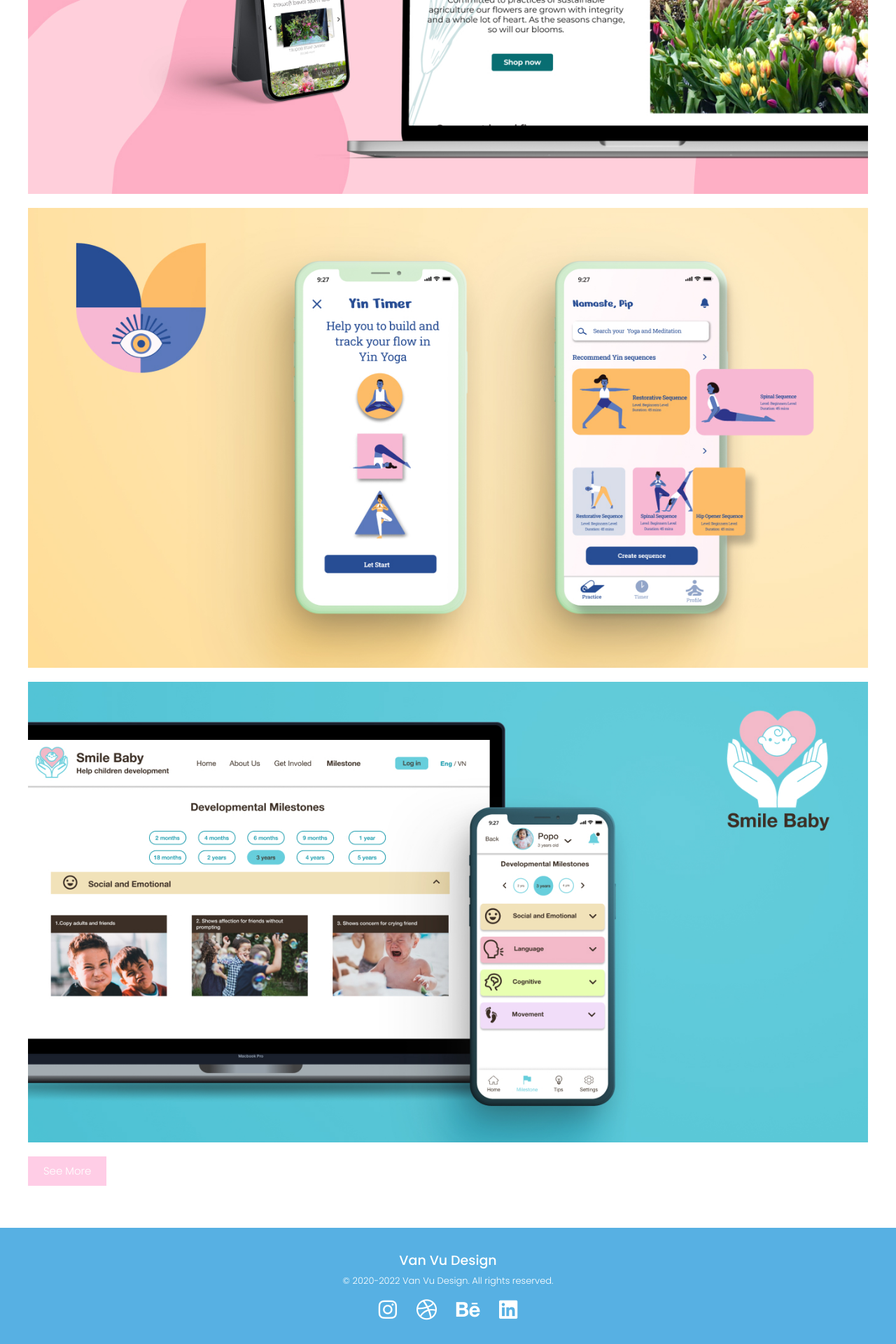
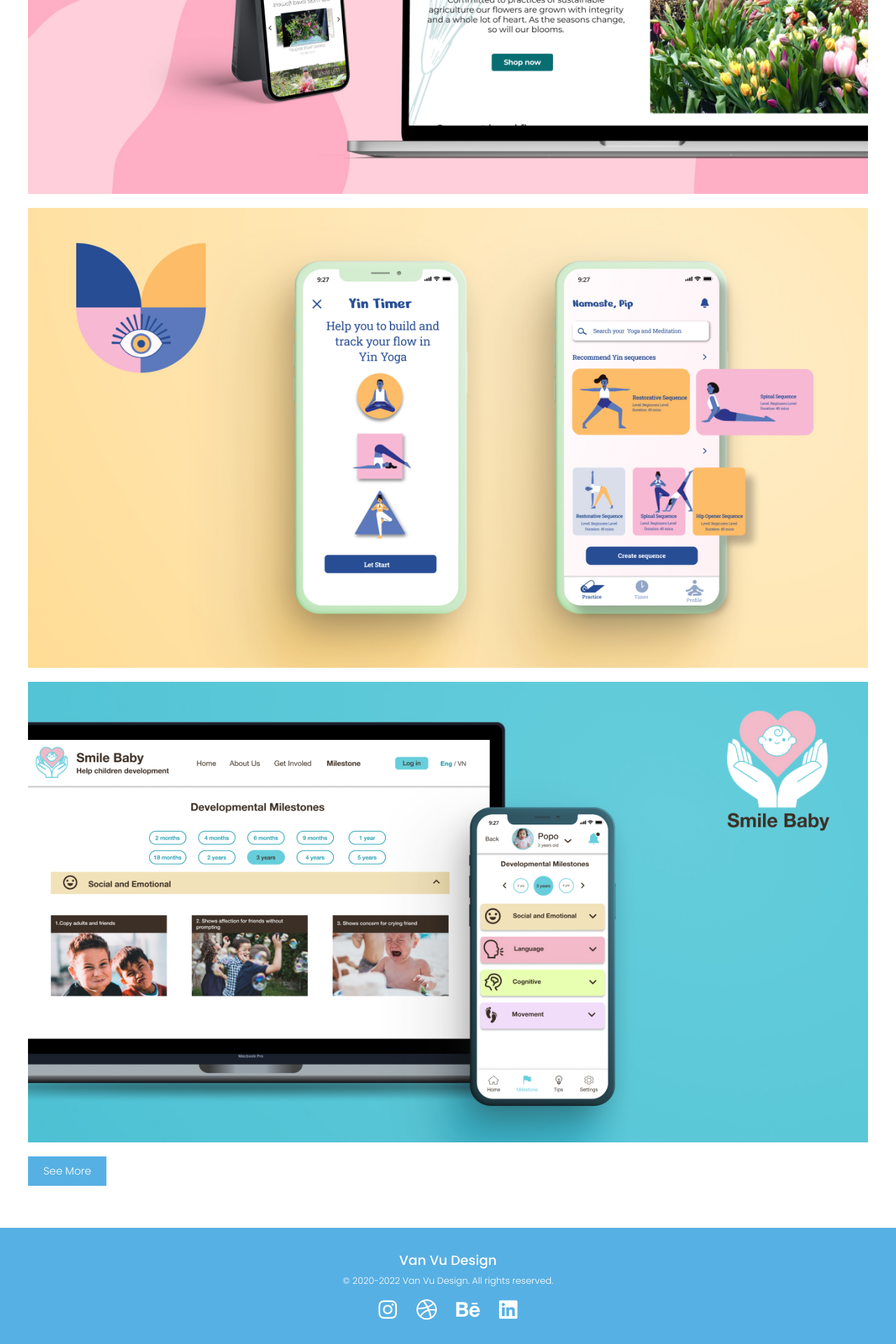
Before and after one commit to marupippy/marupippy.github.io, a Jekyll site: the page built from index.html, in a window 1280 px wide. Shown: the part 1150-3070 px from the top of the page at 70% size. Built offline with Jekyll 4.4.1, drawn with Linux system fonts in a browser that asks for light colours.

Commit message:
Updating button color

```diff
--- a/_sass/_includes/_basic.scss
+++ b/_sass/_includes/_basic.scss
@@ -211,8 +211,8 @@
 	font-size: 13px;
 	font-weight: $button-weight;
 	line-height: 1;
-	border: 2px solid $accent-color;
-	background: $accent-color;
+	border: 2px solid $button-color;
+	background: $button-color;
 	color: $background-color;
 	cursor: pointer;
 
@@ -222,8 +222,8 @@
 	}
 
 	&:hover {
-		background: adjust-hue($accent-color,15%);
-		border-color: adjust-hue($accent-color,15%);
+		background: adjust-hue($button-color,15%);
+		border-color: adjust-hue($button-color,15%);
 		color: $background-color;
 	}
 
--- a/css/style.scss
+++ b/css/style.scss
@@ -22,6 +22,8 @@
 
 $footer-background-color: #57B0E3;
 $footer-text-color: white;
+
+$button-color: #57B0E3;
 
 // Fonts
 $font-family: "Poppins", sans-serif;
```
